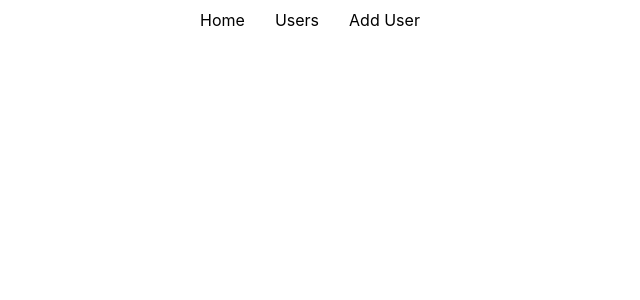
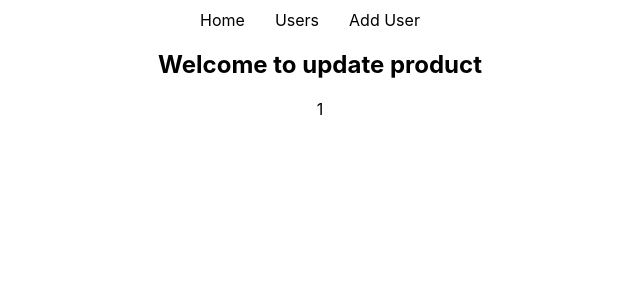
Before and after one commit to tanvirahmed055/product-management-client, a React (Create React App) app: page /products/update/1 in a window 1280 px wide. Shown: the top 300 px of the page, without its empty margins (320-960 px from the left). Built offline with nearby package versions, Linux system fonts and the light colour scheme.

Commit message:
implemented task 7

```diff
--- a/src/App.js
+++ b/src/App.js
@@ -4,6 +4,7 @@ import Home from "./components/Home/Home";
 import Header from './components/Header/Header';
 import AddProducts from "./components/AddProducts/AddProducts";
 import ManageProducts from "./components/ManageProducts/ManageProducts";
+import UpdateProduct from "./components/UpdateProduct/UpdateProduct";
 
 function App() {
   return (
@@ -18,10 +19,12 @@ function App() {
             <Route exact path="/manageProducts">
               <ManageProducts></ManageProducts>
             </Route>
-            <Route path="/addProduct">
+            <Route exact path="/addProduct">
               <AddProducts></AddProducts>
             </Route>
-
+            <Route path="/products/update/:id">
+              <UpdateProduct></UpdateProduct>
+            </Route>
           </Switch>
         </div>
       </Router>
--- a/src/components/ManageProducts/ManageProducts.js
+++ b/src/components/ManageProducts/ManageProducts.js
@@ -1,4 +1,7 @@
 import React, { useState, useEffect } from 'react';
+import { Link } from "react-router-dom";
+
+
 
 const ManageProducts = () => {
     const [products, setProducts] = useState([]);
@@ -20,8 +23,8 @@ const ManageProducts = () => {
         <div>
             <h2>All Products</h2>
             {
-                products.map(product => <li>Name:{product?.name} Price:{product?.price} Quantity: {product?.quantity}<button onClick={() => { handleDelete(product._id) }}>delete</button>
-                    {product._id}</li>)
+                products.map(product => <li>Product ID: {product._id} Name:{product?.name} Price:{product?.price} Quantity: {product?.quantity}<button onClick={() => { handleDelete(product._id) }}>delete</button>
+                    <Link to={`/products/update/${product._id}`} ><button>Update</button></Link></li>)
             }
         </div>
     );
--- /dev/null
+++ b/src/components/UpdateProduct/UpdateProduct.js
@@ -0,0 +1,14 @@
+import React from 'react';
+import { useParams } from 'react-router';
+
+const UpdateProduct = () => {
+    const { id } = useParams();
+    return (
+        <div>
+            <h2>Welcome to update product</h2>
+            <p>{id}</p>
+        </div>
+    );
+};
+
+export default UpdateProduct;
```
